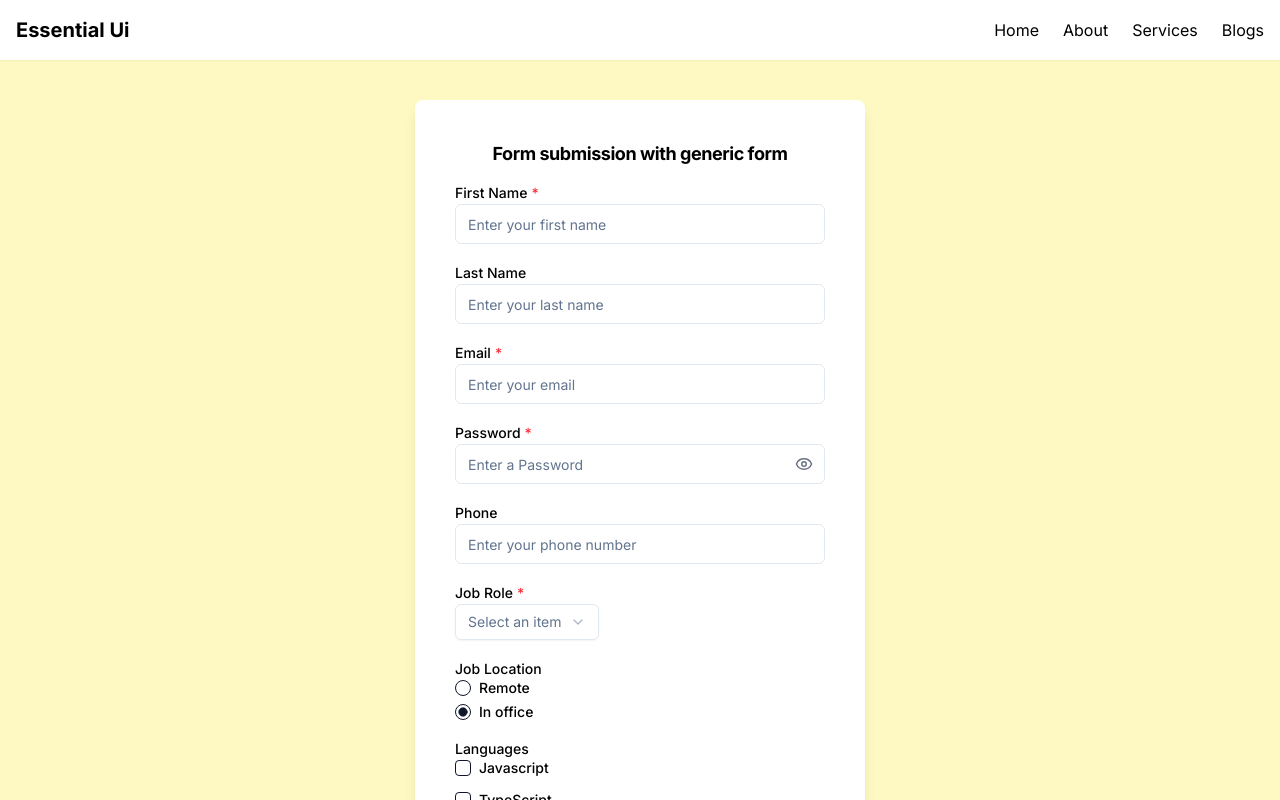
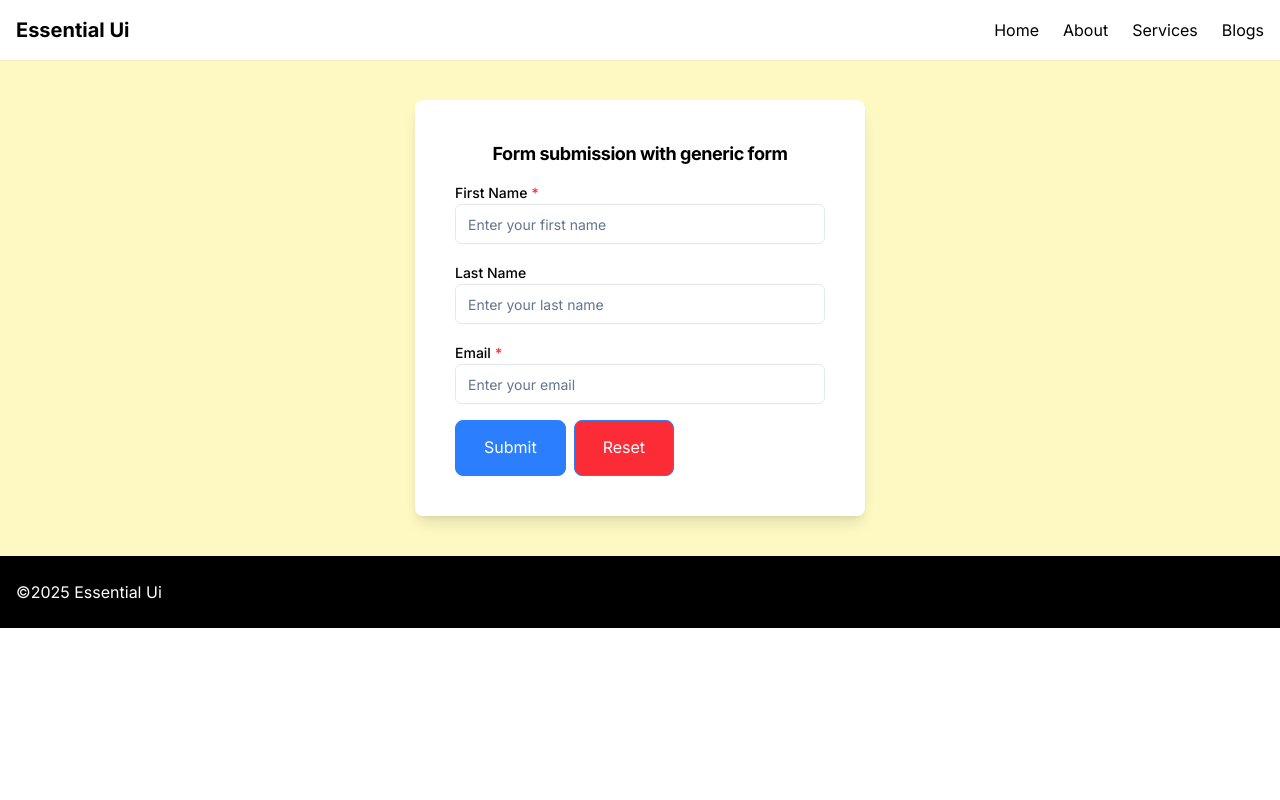
Before and after one commit to md-golam-rabbani/essential-ui, a Next.js app: page /generic-form in a window 1280 px wide. Shown: the top 800 px of the page. Built offline with nearby package versions, Linux system fonts and the light colour scheme.

Commit message:
refactor: Keep simple the generic form use case to re-produce the reactive formState accessing issue

```diff
--- a/components/features/forms/with-react-hook-form-zod/actions.ts
+++ /dev/null
@@ -1,86 +0,0 @@
-'use server';
-
-import { ServerActionResponse } from '@/lib/types';
-import nodemailer from 'nodemailer';
-import { formSchema, IFormFields } from './interface';
-
-export async function formSubmit(
-  data: IFormFields
-): Promise<ServerActionResponse<boolean>> {
-  const result = formSchema.safeParse(data);
-
-  if (result.error) {
-    return {
-      success: false,
-      data: null,
-      message: 'Internal Server Error',
-    };
-  }
-  if (result.success) {
-    const { fname, lname, email, phone, jobLocation, jobRole, languages } =
-      data;
-    try {
-      const transporter = nodemailer.createTransport({
-        service: 'gmail',
-        auth: {
-          user: process.env.CONTACT_MAIL_ADDRESS,
-          pass: process.env.CONTACT_MAIL_PASSWORD,
-        },
-      });
-
-      const mailOptions = {
-        from: process.env.CONTACT_MAIL_ADDRESS,
-        to: process.env.CONTACT_MAIL_ADDRESS,
-        subject: 'Form submission with server action, zod, react-hook-form',
-        html: `
-          <h3 style="margin-bottom:8px">First Name:</h3>
-          <p style="margin:0">${fname}</p>
-          ${
-            lname &&
-            `
-              <h3 style="margin-bottom:8px">Last Name:</h3>
-              <p style="margin:0">${lname}</p>
-            `
-          }
-          <br/>
-          <h3 style="margin:0; margin-bottom:8px">Email:</h3>
-          <p style="margin:0">${email}</p>
-          <br/>
-          <h3 style="margin:0; margin-bottom:8px">Phone:</h3>
-          <p style="margin-top:0">${phone}</p>
-          <br/>
-          <h3 style="margin:0; margin-bottom:8px">Job Role:</h3>
-          <p style="margin-top:0">${jobRole}</p>
-          <br/>
-          <h3 style="margin:0; margin-bottom:8px">Job location:</h3>
-          <p style="margin-top:0">${jobLocation}</p>
-          <br/>
-          <h3 style="margin:0; margin-bottom:8px">Languages:</h3>
-          <p style="margin-top:0">${languages.join(', ')}</p>
-        `,
-      };
-
-      await transporter.sendMail(mailOptions);
-
-      return {
-        isSuccess: true,
-        data: true,
-        message: 'Thanks for getting in touch',
-      };
-    } catch (error) {
-      console.error(`Form Error: ${JSON.stringify(error)}`);
-
-      return {
-        success: false,
-        data: null,
-        message: 'Internal Server Error',
-      };
-    }
-  } else {
-    return {
-      success: false,
-      data: null,
-      message: 'Internal Server Error',
-    };
-  }
-}
--- a/components/features/forms/with-react-hook-form-zod/index.tsx
+++ b/components/features/forms/with-react-hook-form-zod/index.tsx
@@ -4,59 +4,11 @@ import { Typography } from '@/components/typography';
 import { CustomButton } from '@/components/custom-button';
 import { formSchema, IFormFields, initialValues } from './interface';
 import { toast } from 'sonner';
-// import { formSubmit } from './actions';
 import * as z from 'zod';
 import { TextField } from '@/components/form/fields/TextField';
-import { PasswordField } from '@/components/form/fields/PasswordField';
-import { SelectField } from '@/components/form/fields/SelectField';
-import { RadioGroupField } from '@/components/form/fields/RadioGroupField';
-import { CheckboxGroupField } from '@/components/form/fields/CheckboxGroupField';
-import { CheckboxField } from '@/components/form/fields/CheckboxField';
-import { SubmitHandler, useForm } from 'react-hook-form';
-import { zodResolver } from '@hookform/resolvers/zod';
-import { Form } from '@/components/ui/form';
 import { sleep } from '@/lib/utils/sleep';
-
-const jobRoleOptions = [
-  {
-    text: 'Frontend',
-    value: 'frontend',
-  },
-  {
-    text: 'Backend',
-    value: 'backend',
-  },
-  {
-    text: 'Full Stack',
-    value: 'fullstack',
-  },
-];
-
-const jobLocationOptions = [
-  {
-    text: 'Remote',
-    value: 'remote',
-  },
-  {
-    text: 'In office',
-    value: 'in-office',
-  },
-];
-
-const languagesOptions = [
-  {
-    text: 'Javascript',
-    value: 'Javascript',
-  },
-  {
-    text: 'TypeScript',
-    value: 'TypeScript',
-  },
-  {
-    text: 'Python',
-    value: 'Python',
-  },
-];
+import { GenericForm, GenericFormRef } from '@/components/form/GenericForm';
+import { useRef } from 'react';
 
 /**
  * TODO:
@@ -75,44 +27,9 @@ const languagesOptions = [
  * @see {@link IFormFields} - The interface defining the structure of form fields.
  */
 export default function FormExample() {
-  const form = useForm({
-    defaultValues: initialValues,
-    resolver: zodResolver(formSchema),
-    mode: 'onChange',
-  });
+  const formRef = useRef<GenericFormRef<IFormFields>>(null);
 
-  const onSubmit: SubmitHandler<IFormFields> = async (data) => {
-    try {
-      // Validate form data using Zod schema
-      const result = formSchema.safeParse(data);
-
-      // If validation succeeds, proceed with form submission
-      if (result.success) {
-        await sleep({ ms: 4000 }); // Await the sleep to simulate network delay
-        console.log(result.data);
-        // alert(JSON.stringify(result.data, undefined, 2));
-        // const res = await formSubmit(data);
-        // if (res.data) {
-        //   toast.success(res.message);
-        //   formRef.current?.reset();
-        // } else {
-        //   toast.error(res.message);
-        // }
-      }
-    } catch (error) {
-      // If validation fails, handle Zod validation error
-      if (error instanceof z.ZodError) {
-        // Extract error messages from Zod error
-        const validationErrors = error.errors.map((err) => err.message);
-        // Display the first validation error to the user
-        toast.error(validationErrors[0]);
-      } else {
-        // Handle non-validation errors
-        console.error(error);
-        toast.error('An error occurred. Please try again.');
-      }
-    }
-  };
+  const isSubmitting = formRef.current?.formState.isSubmitting;
 
   return (
     <div className="bg-yellow-100 py-7 lg:py-10">
@@ -126,8 +43,37 @@ export default function FormExample() {
             Form submission with generic form
           </Typography>
 
-          <Form {...form}>
-            <form onSubmit={form.handleSubmit(onSubmit)}>
+          <GenericForm
+            schema={formSchema}
+            initialValues={initialValues}
+            onSubmit={async (data) => {
+              try {
+                // Validate form data using Zod schema
+                const result = formSchema.safeParse(data);
+
+                // If validation succeeds, proceed with form submission
+                if (result.success) {
+                  await sleep({ ms: 4000 }); // Simulate a network request delay
+                  console.log(result.data);
+                }
+              } catch (error) {
+                // If validation fails, handle Zod validation error
+                if (error instanceof z.ZodError) {
+                  // Extract error messages from Zod error
+                  const validationErrors = error.errors.map(
+                    (err) => err.message
+                  );
+                  // Display the first validation error to the user
+                  toast.error(validationErrors[0]);
+                } else {
+                  // Handle non-validation errors
+                  console.error(error);
+                  toast.error('An error occurred. Please try again.');
+                }
+              }
+            }}
+            ref={formRef}
+          >
             <div className="space-y-4">
               {/* First name */}
               <TextField<IFormFields>
@@ -155,88 +101,34 @@ export default function FormExample() {
                 required
               />
 
-                {/* TODO: Add a confirm password field and support it with a password matcher */}
-                <PasswordField<IFormFields>
-                  name="password"
-                  label="Password"
-                  placeholder="Enter a Password"
-                  required
-                />
-
-                {/* Phone  */}
-                <TextField<IFormFields>
-                  name="phone"
-                  label="Phone"
-                  placeholder="Enter your phone number"
-                />
-
-                {/* Job role  */}
-                <SelectField<IFormFields>
-                  name="jobRole"
-                  options={jobRoleOptions}
-                  label="Job Role"
-                  required
-                  className="w-full"
-                />
-
-                {/* Job location  */}
-                <RadioGroupField<IFormFields>
-                  name="jobLocation"
-                  options={jobLocationOptions}
-                  label="Job Location"
-                />
-
-                {/* Languages  */}
-                <CheckboxGroupField<IFormFields>
-                  name="languages"
-                  options={languagesOptions}
-                  label="Languages"
-                />
-
-                {/* TODO: Need to create SwitchField  */}
-                {/* Interest  */}
-                <CheckboxField<IFormFields>
-                  name="interest"
-                  required
-                  label="Are you interested?"
-                />
-
-                {/* Terms  */}
-                <CheckboxField<IFormFields>
-                  name="terms"
-                  required
-                  label="I agree to the terms & condition"
-                />
-
               {/* Buttons  */}
               <div className="flex flex-wrap items-center gap-2">
                 <CustomButton
                   colorScheme="primary"
                   variant="fill"
-                    loading={form.formState.isSubmitting}
-                    disabled={form.formState.isSubmitting}
+                  loading={isSubmitting}
+                  disabled={!!isSubmitting}
                   type="submit"
                 >
                   Submit
                 </CustomButton>
 
                 <CustomButton
-                    loading={form.formState.isSubmitting}
-                    disabled={form.formState.isSubmitting}
+                  loading={isSubmitting}
+                  disabled={!!isSubmitting}
                   colorScheme="primary"
                   variant="fill"
                   className="!bg-red-500"
                   type="reset"
                   onButtonClick={() => {
-                      form.reset();
+                    formRef.current?.reset();
                   }}
                 >
                   Reset
                 </CustomButton>
               </div>
             </div>
-            </form>
-          </Form>
+          </GenericForm>
         </div>
       </div>
     </div>
--- a/components/features/forms/with-react-hook-form-zod/interface.ts
+++ b/components/features/forms/with-react-hook-form-zod/interface.ts
@@ -10,33 +10,6 @@ export const formSchema = z.object({
   email: z
     .string({ required_error: 'Email is required' })
     .email({ message: 'Please enter a valid gmail address' }),
-  phone: z
-    .string({ required_error: 'Phone is required' })
-    .regex(/^\+?[0-9]\d{1,11}$/, {
-      message: 'Please enter a valid phone number',
-    }),
-  password: z
-    .string({ required_error: 'Password is required' })
-    .regex(/^(?=.*\d)(?=.*[a-z])(?=.*[A-Z]).{8,}$/, {
-      message:
-        'Password must be at least 8 characters long, contain at least one digit, one lowercase letter, and one uppercase letter',
-    }),
-  jobLocation: z.enum(['remote', 'in-office'], {
-    required_error: 'Please select your preferred job location',
-  }),
-  jobRole: z.string({
-    required_error: 'Job role is required',
-    invalid_type_error: 'Please select your job role',
-  }),
-  languages: z
-    .array(z.string())
-    .min(1, { message: 'Please select at least one language' }),
-  interest: z.boolean().refine((value) => value === true, {
-    message: 'Please enable your interest',
-  }),
-  terms: z.boolean().refine((value) => value === true, {
-    message: 'You must agree to the terms and conditions',
-  }),
 });
 
 export type IFormFields = z.infer<typeof formSchema>;
@@ -45,11 +18,4 @@ export const initialValues: IFormFields = {
   fname: '',
   lname: '',
   email: '',
-  phone: '',
-  password: '',
-  jobLocation: 'in-office',
-  jobRole: '',
-  languages: [],
-  interest: false,
-  terms: false,
 };
```
Lines whose indentation alone changed are shown as unchanged.
